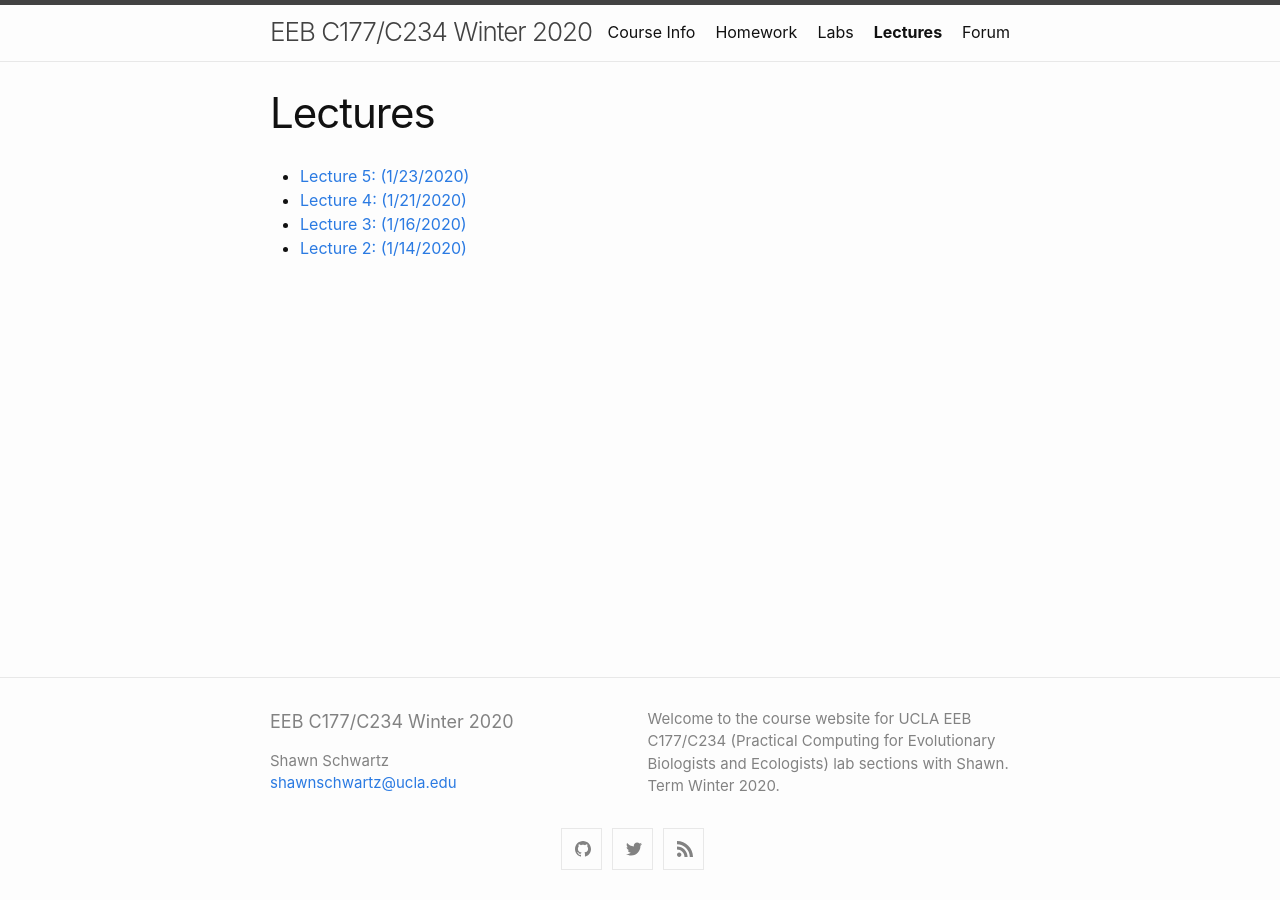
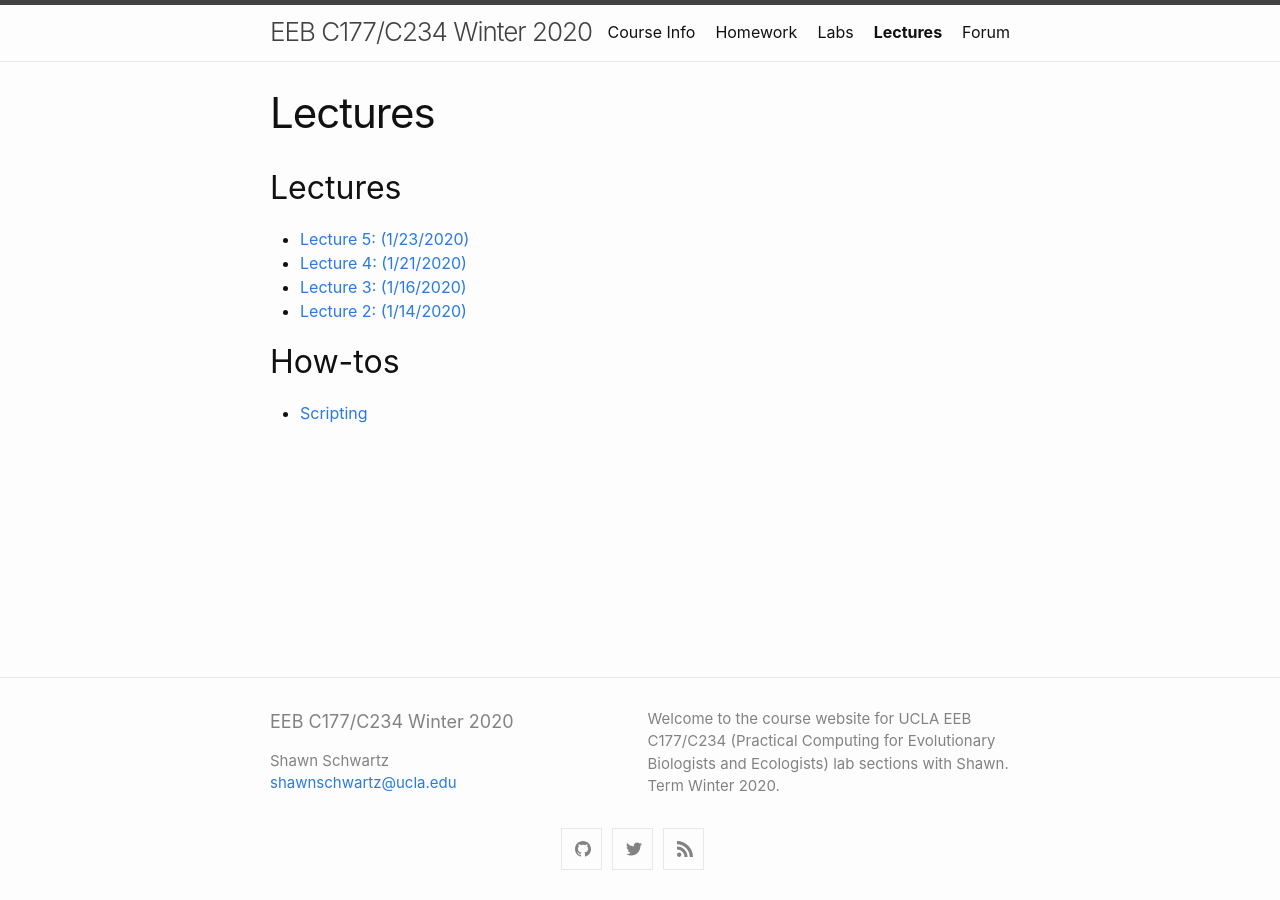
Before and after one commit to shawntschwartz/eeb-c177-w20, a Jekyll site: the page built from lectures.md, in a window 1280 px wide. Built offline with Jekyll 4.4.1, drawn with Linux system fonts in a browser that asks for light colours.

Commit message:
added how-tos section with scripting pdf

```diff
--- a/lectures.md
+++ b/lectures.md
@@ -2,7 +2,11 @@
 layout: page
 title: Lectures
 ---
-- [Lecture 5: (1/23/2020)]({{ site.url }}assets/lecture-pdfs/lecture-5_1-23-2020.pdf)
+## Lectures
+ - [Lecture 5: (1/23/2020)]({{ site.url }}assets/lecture-pdfs/lecture-5_1-23-2020.pdf)
  - [Lecture 4: (1/21/2020)]({{ site.url }}assets/lecture-pdfs/lecture-4_1-21-2020.pdf)
  - [Lecture 3: (1/16/2020)]({{ site.url }}assets/lecture-pdfs/lecture-3_1-16-2020.pdf)
  - [Lecture 2: (1/14/2020)]({{ site.url }}assets/lecture-pdfs/lecture-2_1-14-2020.pdf)
+
+## How-tos
+ - [Scripting]({{ site.url }}assets/how-tos/scripting.pdf)
```
Also changed, not shown: 1 other file.
